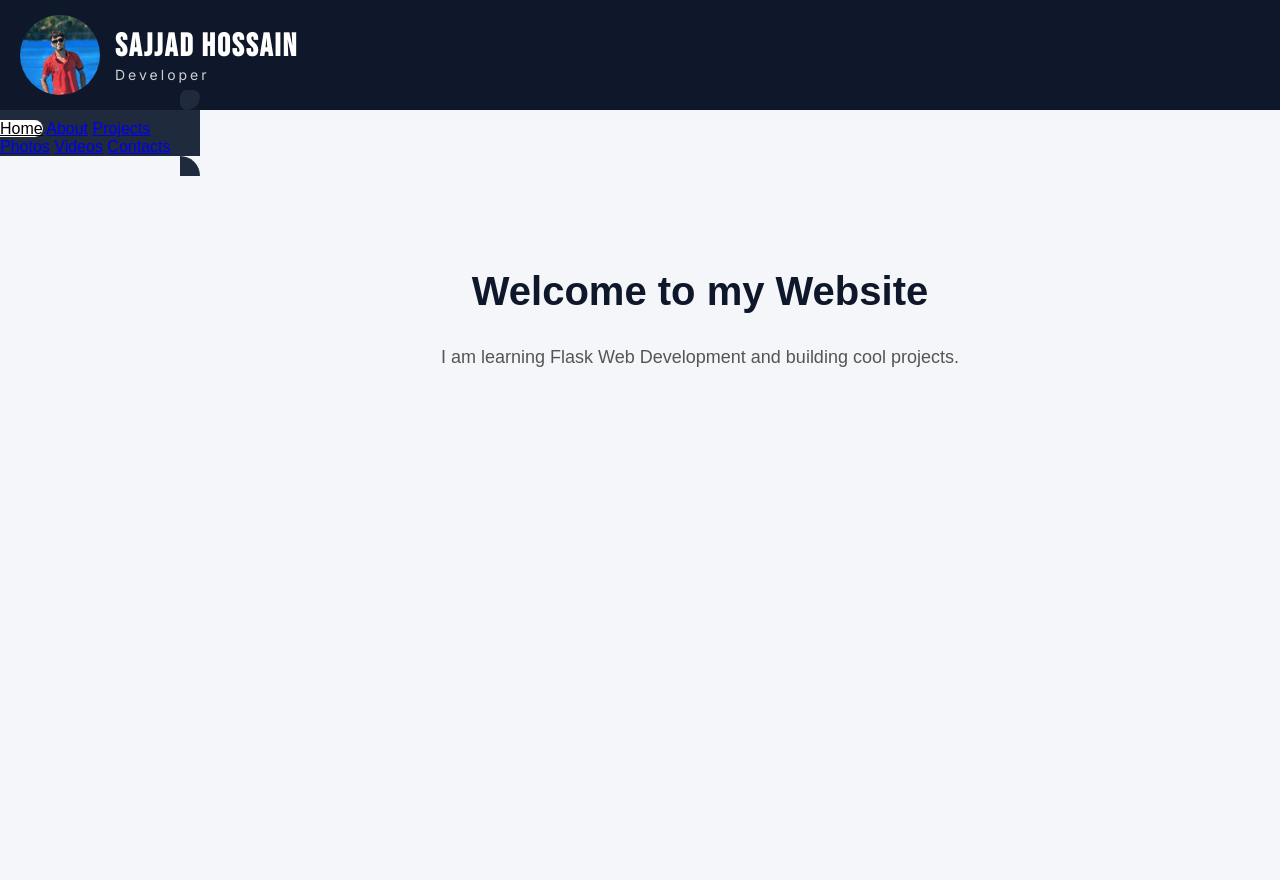
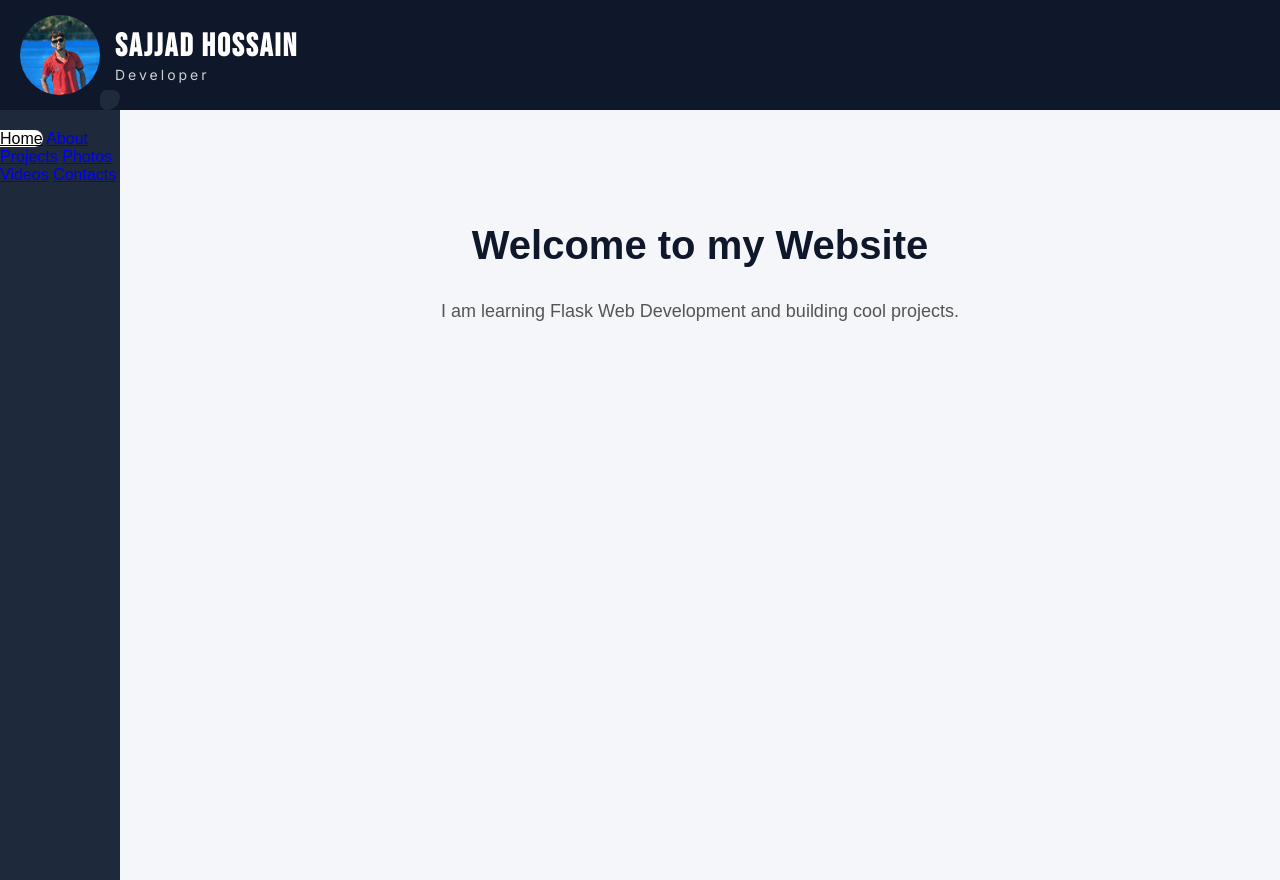
Before and after one commit to umaxinternetservice-source/Sajjad-Hossain, a Flask app: page / in a window 1280 px wide. Run offline with Flask 3, Linux system fonts and the light colour scheme.

Commit message:
Update style.css

```diff
--- a/static/style.css
+++ b/static/style.css
@@ -58,9 +58,13 @@ body {
 }
 
 .sidebar {
-    width: 200px;
-    background: #1f2a3c;
-    position: relative;
+    position: fixed;
+    top: 110px;
+    left: 0;
+    width: 120px;   /* slimmer */
+    height: calc(100% - 110px);
+    background: #1e293b;
+    padding-top: 20px;
 }
 
 .sidebar a.active::before {
```
